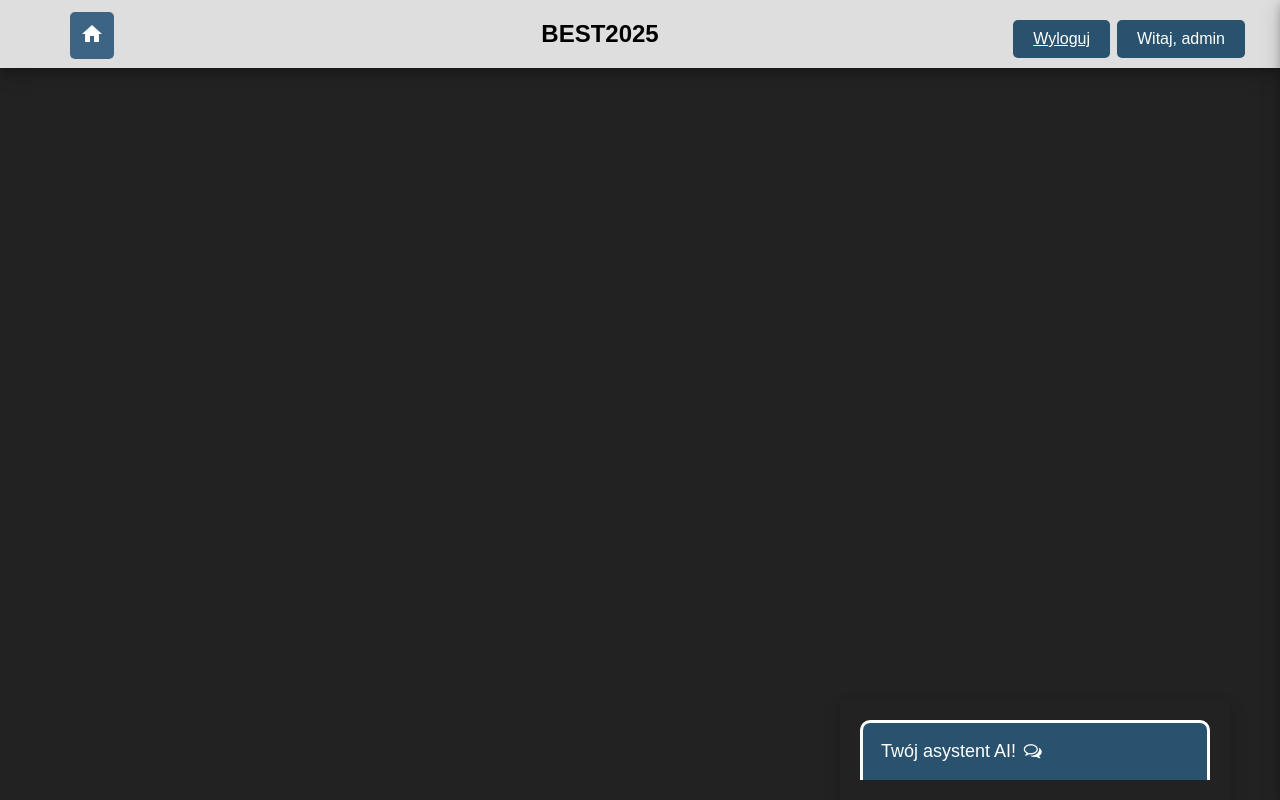
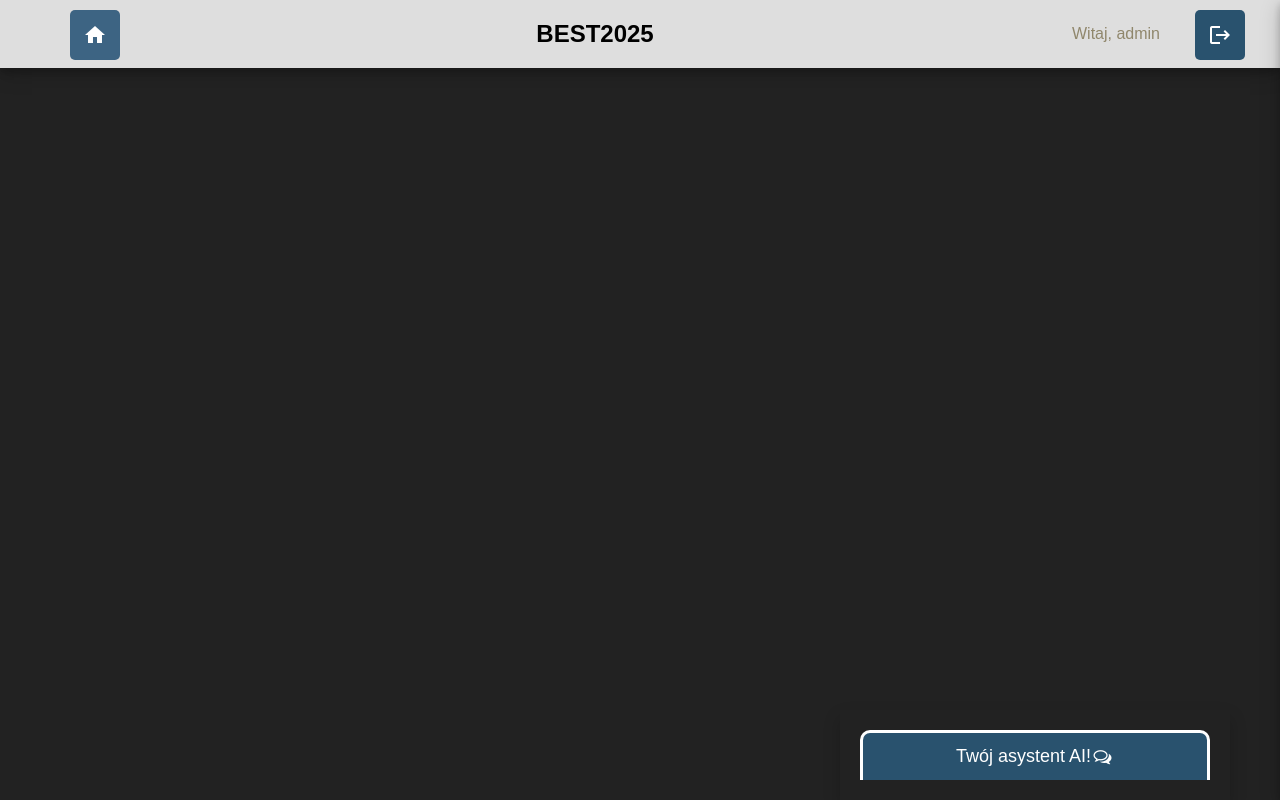
Before and after one commit to fist-it/all_in-BEST2025, a Flask app: template templates/base.html in a window 1280 px wide. Run offline with Flask 3, Linux system fonts and the light colour scheme; the template is opened without the code that fills it, so the values that code supplies are empty; a user stored in the database is signed in; some libraries are stand-ins or nearby versions.

Commit message:
Buttons Fixed

```diff
--- a/static/styles/styles.css
+++ b/static/styles/styles.css
@@ -1,5 +1,3 @@
-/* styles.css */
-
 body {
     font-family: Arial, sans-serif;
     margin: 0;
@@ -17,7 +15,11 @@ button {
     cursor: pointer;
     border-radius: 5px;
     margin: 20px;
-
+    width: 50px;
+    height: 50px;
+    display: flex;
+    align-items: center;
+    justify-content: center;
 }
 
 button:hover {
@@ -38,8 +40,6 @@ button:hover {
     box-sizing: border-box;
     z-index: 1000;
 }
-
-
 
 /* Gdy okienko jest otwarte */
 .panel.open {
@@ -64,8 +64,6 @@ button:hover {
 #closePanel:hover{
     background-color: #212a53;
 }
-
-
 
 .flash-message {
 padding: 10px;
@@ -98,7 +96,6 @@ z-index: 1000;
     border: 5px;
     margin: 5px;
     padding: 0px 0px;
-
     cursor: pointer;
 }
 
@@ -126,19 +123,20 @@ z-index: 1000;
     margin: 20px;
     position: absolute;
     right: 15px;
+    top: -10px;
 }
 #link2{
-    background-color: #29526e;
-    color: #fff;
+    color:#90876c;
     border: none;
     padding: 10px 20px;
     border-radius: 5px;
     margin: 20px;
     position: absolute;
-    right: 150px;
+    right: 80px;
+    top: -5px;
 }
 
-#link2:hover{
+#link1:hover{
  background-color: #212a53;
 }
 
@@ -174,3 +172,8 @@ z-index: 1000;
   #sidePanel{
       box-shadow: 0 4px 8px 0 rgba(0, 0, 0, 0.2), 0 6px 20px 0 rgba(0, 0, 0, 0.19);
   }
+
+  #openPanel{
+    position: relative;
+    top: -2px;
+  }
--- a/templates/base.html
+++ b/templates/base.html
@@ -28,9 +28,17 @@
 
 
                 {% if current_user.is_authenticated %}
-                    <li><span class="nav-link" id="link1">Witaj, {{ current_user.username }}</span></li>
-                    <li><a class="nav-link" href="{{ url_for('logout') }}" id="link2">Wyloguj</a></li>
-                {% else %}
+                    <li>
+                        <a href="{{ url_for('logout') }}">
+                        <button class="nav-link" id="link1">
+                            <i class="material-icons">logout</i>
+                        </button>
+                        </a>
+                    </li>
+
+                    <li><span id="link2">Witaj, {{ current_user.username }}</span></li>
+
+                    {% else %}
                     <li><a class="nav-link" href="{{ url_for('login') }}" id="link1">Zaloguj</a></li>
                     <li><a class="nav-link" href="{{ url_for('register') }}" id="link2">Zarejestruj</a></li>
                 {% endif %}
```
Also changed, not shown: instance/site.db.
